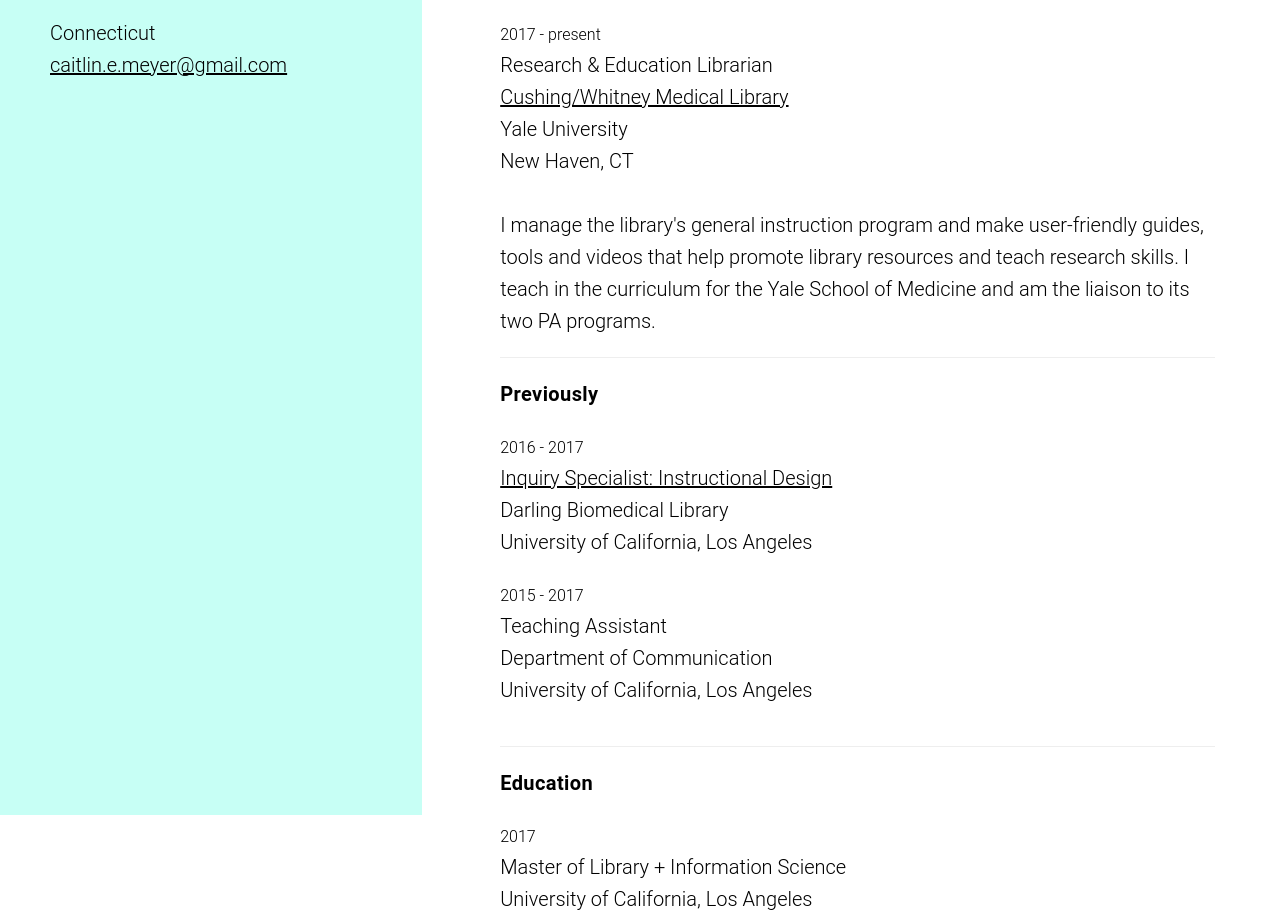
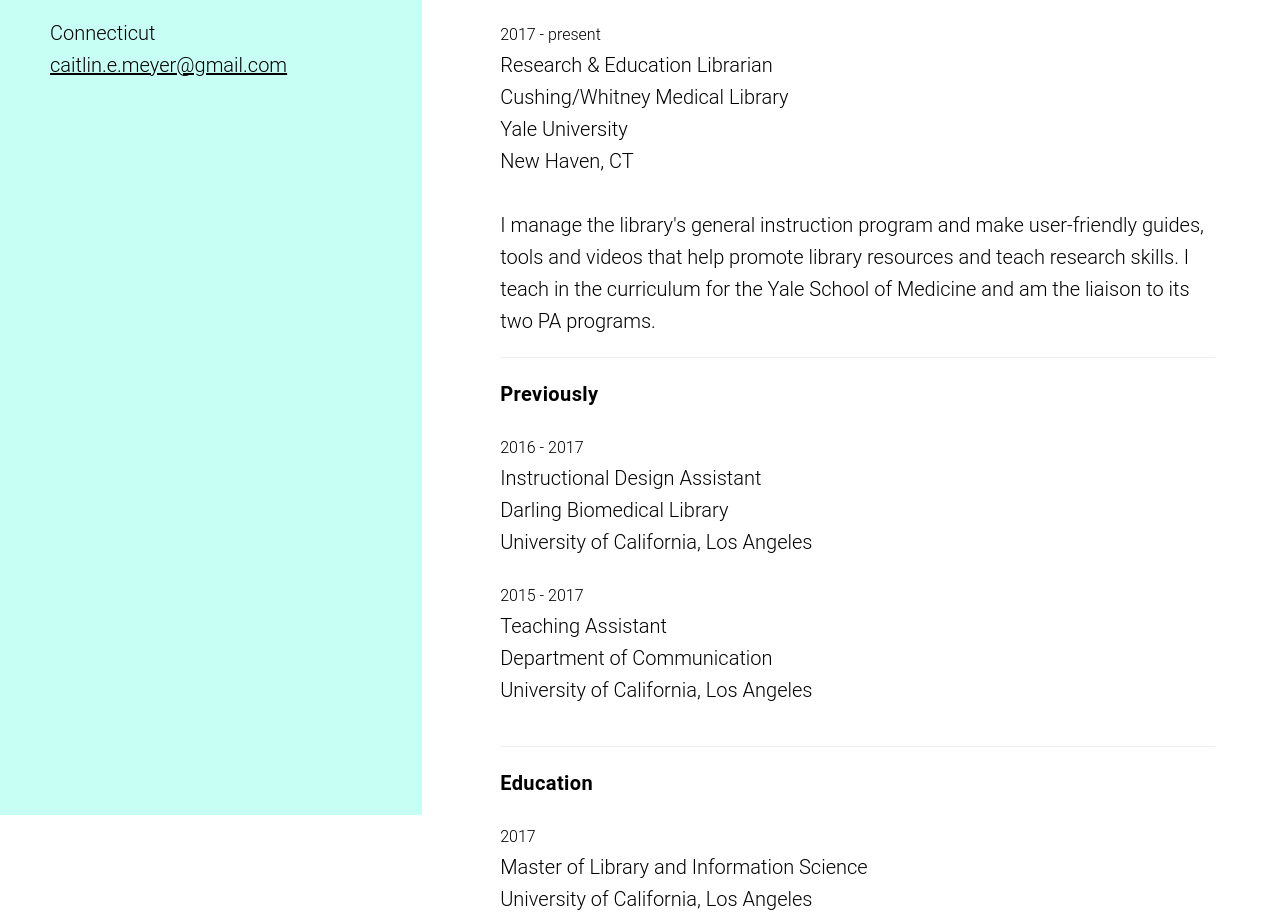
Before and after one commit to caitlinmeyer/color-block, a plain HTML site: page index.html in a window 1280 px wide. Shown: the part 85-997 px from the top of the page. Drawn offline with Linux system fonts and the light colour scheme; a script that the page names is missing.

Commit message:
Update index.html

```diff
--- a/index.html
+++ b/index.html
@@ -63,7 +63,7 @@
                 <div class="content-item">
                    <small>2017 - present</small>
                     <h3>Research & Education Librarian</h3>
-                    <h4><a href="https://library.medicine.yale.edu">Cushing/Whitney Medical Library</a></h4>
+                    <h4>Cushing/Whitney Medical Library</h4>
                     <p>Yale University</p>
                  <p>New Haven, CT</p><BR>
                  <p>I manage the library's general instruction program and make user-friendly guides, tools and videos that help promote library resources and teach research skills. I teach in the curriculum for the Yale School of Medicine and am the liaison to its two PA programs.</p>
@@ -79,7 +79,7 @@
             <div class="col-md-12">
                 <div class="content-item">
                     <small>2016 - 2017</small>
-                    <h3><a href="https://uclalibrary.github.io/research-tips/about/creative-team/caitlin/">Inquiry Specialist: Instructional Design</a></h3>
+                    <h3>Instructional Design Assistant</h3>
                     <h4>Darling Biomedical Library</h4>
                     <p>University of California, Los Angeles</p>
                 </div>
@@ -107,7 +107,7 @@
             <div class="col-md-12">
                 <div class="content-item">
                     <small>2017</small>
-                    <h3>Master of Library + Information Science</h3>
+                    <h3>Master of Library and Information Science</h3>
                     <h4>University of California, Los Angeles</h4>
                     <p>Los Angeles, CA</p>
                 </div>
@@ -125,7 +125,7 @@
            <div class="row">
             <div class="col-md-12">
                 <div class="section-title"><h2>Outside of Work</h2></div>
-             <p>I'm currently working on hiking all <a href="https://www.ctwoodlands.org/blue-blazed-hiking-trails">825 miles of blue-blazed trails</a> in Connecticut. I'm big into <a href="https://drive.google.com/open?id=1HfRg6F2EaqD8rMgdYwJWRZ6fwvU&usp=sharing">craft beer</a>, <a href="http://delfest.com">bluegrass</a> <a href="https://winterwondergrass.com">festivals</a>, printmaking and graphic design, and playing competitive pinball <a href="http://crap.league.papa.org/playerInfo/113">(poorly)</a>.
+             <p>I'm currently working on hiking all <a href="https://www.ctwoodlands.org/blue-blazed-hiking-trails">825 miles of blue-blazed trails</a> in Connecticut and learning how to quilt. I'm big into <a href="https://drive.google.com/open?id=1HfRg6F2EaqD8rMgdYwJWRZ6fwvU&usp=sharing">craft beer</a>, <a href="http://delfest.com">bluegrass</a> <a href="https://winterwondergrass.com">festivals</a>, printmaking and graphic design, and playing competitive pinball <a href="http://crap.league.papa.org/playerInfo/113">(poorly)</a>.
             <BR><BR>
              <p>P.S. This site collects no data or analytics. Creep freely.</p></div>
         </div>
```
